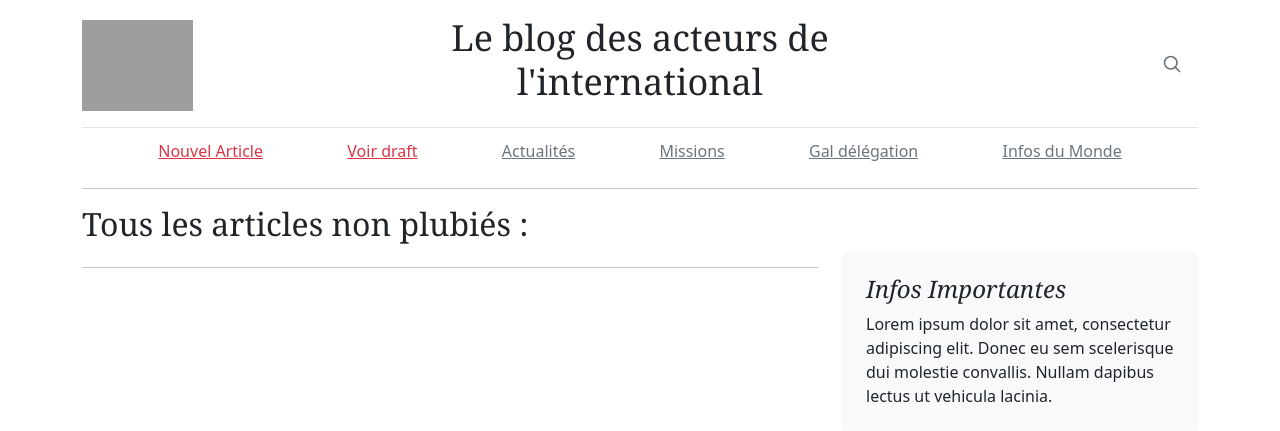
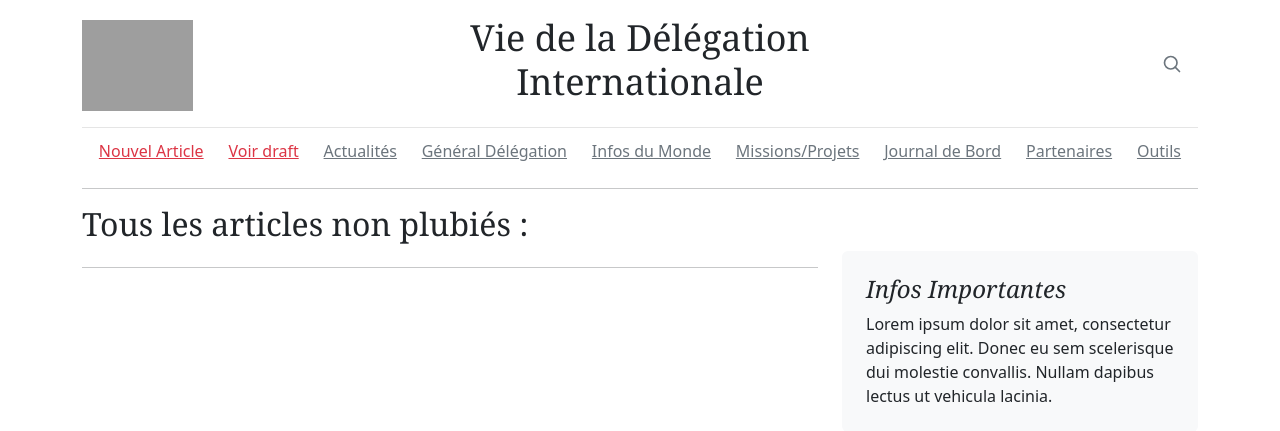
Before and after one commit to yunko006/Agir_Blog, a Django app: page /draft/ in a window 1280 px wide. Shown: the top 431 px of the page. Run offline with Django 3.2, Linux system fonts and the light colour scheme; the visitor is signed in with stand-in values (Sample User, id 1); data that the repository does not hold is empty; some libraries are stand-ins or nearby versions; grey boxes are pictures that could not be loaded.

Commit message:
Update html : base and index

```diff
--- a/blog/templates/blog/base.html
+++ b/blog/templates/blog/base.html
@@ -30,7 +30,7 @@
       </div>
       <!-- Titre du blog -->
       <div class="col-6 text-sm-center">
-        <h3 class="blog-header-logo text-dark" href="#">Le blog des acteurs de l'international</h3>
+        <h3 class="blog-header-logo text-dark" href="#">Vie de la Délégation Internationale</h3>
 <!--         <small><a class="blog-subheader-logo text-dark"><br></a></small> -->
       </div>
       <!-- Bouton de recherche -->
@@ -52,9 +52,12 @@
       {% endif %}
       <!-- A changer pour bien return les categories des blog post -->
       <a class="p-2 link-secondary" href="{% url 'blog:category' cat='actualités' %}">Actualités</a>
-      <a class="p-2 link-secondary" href="{% url 'blog:category' cat='missions' %}">Missions</a>
-      <a class="p-2 link-secondary" href="{% url 'blog:category' cat='gal délégation' %}">Gal délégation</a>
+      <a class="p-2 link-secondary" href="{% url 'blog:category' cat='gal délégation' %}">Général Délégation</a>
       <a class="p-2 link-secondary" href="{% url 'blog:category' cat='infos du monde' %}">Infos du Monde</a>
+      <a class="p-2 link-secondary" href="{% url 'blog:category' cat='missions' %}">Missions/Projets</a>
+      <a class="p-2 link-secondary" href="#">Journal de Bord</a>
+      <a class="p-2 link-secondary" href="#">Partenaires</a>
+      <a class="p-2 link-secondary" href="#">Outils</a>
     </nav>
   </div>
 </div>
--- a/blog/templates/blog/index.html
+++ b/blog/templates/blog/index.html
@@ -75,7 +75,7 @@
     {% if page_obj.has_next %}
       <li class="page-item"><a class="page-link" href="?page={{ page_obj.next_page_number }}">&raquo;</a></li>
     {% else %}
-      <li class="disabled page-item"><span>&raquo;</span></li>
+      <li class="disabled page-item"><span class="page-link">&raquo;</span></li>
     {% endif %}
   </ul>
 {% endif %}
```
